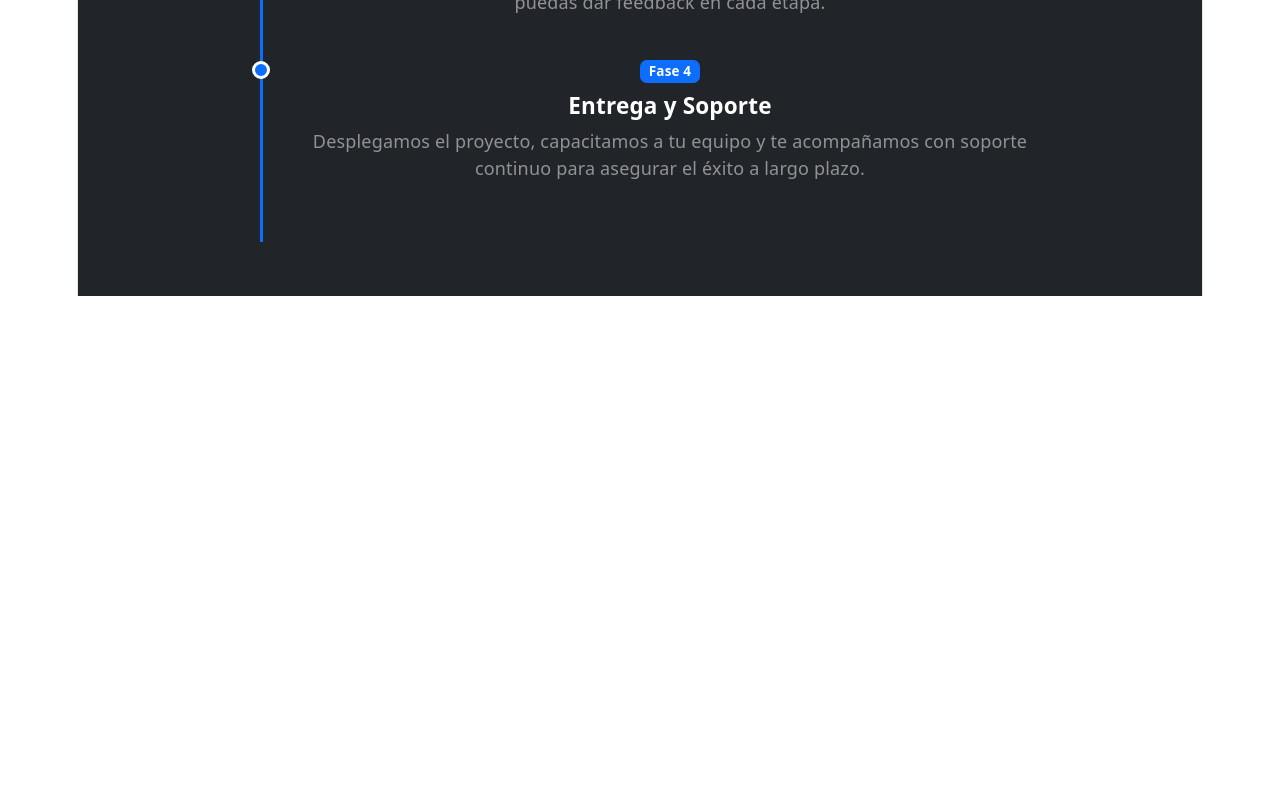
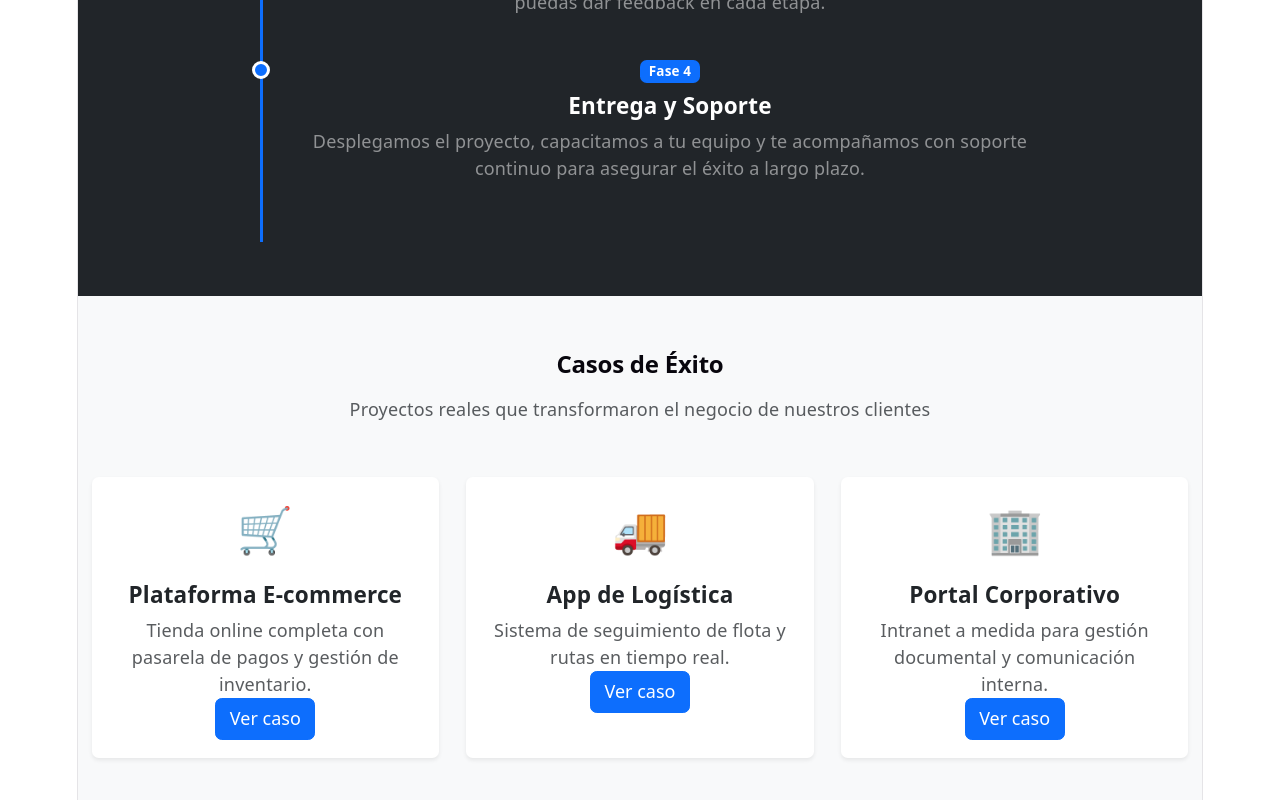
Before and after one commit to jeanperea1016/techsolve, a React (Vite) app: page / in a window 1280 px wide. Shown: the part 1935-2735 px from the top of the page. Before the commit the page ends 2231 px from the top, so only its background shows below. Built offline with nearby package versions, Linux system fonts and the light colour scheme.

Commit message:
Agregar seccion Casos de Estudio con cards y modales

```diff
--- a/src/App.jsx
+++ b/src/App.jsx
@@ -3,6 +3,7 @@ import Navbar from './components/Navbar'
 import Hero from './components/Hero'
 import Servicios from './components/Servicios'
 import Timeline from './components/Timeline'
+import CasosEstudio from './components/CasosEstudio'
 
 function App() {
   return (
@@ -11,7 +12,8 @@ function App() {
       <Hero />
       <Servicios />
       <Timeline />
-      {/* Aquí abajo irán: Casos, Contacto, Footer */}
+      <CasosEstudio />
+      {/* Aquí abajo irán: Contacto, Footer */}
     </div>
   )
 }
--- /dev/null
+++ b/src/components/CasosEstudio.jsx
@@ -0,0 +1,171 @@
+// src/components/CasosEstudio.jsx
+
+function CasosEstudio() {
+  return (
+    // id="casos" para el link del navbar. py-5 padding. Fondo claro (contrasta con Timeline oscuro).
+    <section id="casos" className="py-5 bg-light">
+      <div className="container">
+
+        <h2 className="text-center fw-bold mb-3">Casos de Éxito</h2>
+        <p className="text-center text-muted mb-5">
+          Proyectos reales que transformaron el negocio de nuestros clientes
+        </p>
+
+        {/* EL GRID DE BOOTSTRAP.
+            row = fila. g-4 = "gap" (espacio) entre columnas.
+            Dentro van 3 columnas. Las clases col explican el responsive:
+              col-12      -> en móvil (default), cada card ocupa el ancho completo (1 por fila)
+              col-md-4    -> desde el breakpoint md (tablet+), cada card ocupa 4/12 = 1/3
+                             (o sea, 3 cards por fila)
+            Esto es EXACTAMENTE el "grid system" que evalúa la rúbrica. */}
+        <div className="row g-4">
+
+          {/* ---------- CARD 1: E-commerce ---------- */}
+          <div className="col-12 col-md-4">
+            {/* card = tarjeta de Bootstrap. h-100 = altura 100% (todas las cards
+                de la fila quedan del mismo alto aunque tengan distinto texto).
+                shadow-sm = sombra sutil. border-0 = sin borde. */}
+            <div className="card h-100 shadow-sm border-0">
+              <div className="card-body">
+                {/* Ícono/emoji grande como imagen simbólica del caso */}
+                <div className="fs-1 mb-3">🛒</div>
+                <h5 className="card-title fw-bold">Plataforma E-commerce</h5>
+                <p className="card-text text-muted">
+                  Tienda online completa con pasarela de pagos y gestión de inventario.
+                </p>
+                {/* El botón que ABRE el modal.
+                    data-bs-toggle="modal" -> le dice a Bootstrap "esto abre un modal".
+                    data-bs-target="#modalCaso1" -> CUÁL modal (el del id modalCaso1). */}
+                <button
+                  className="btn btn-primary"
+                  data-bs-toggle="modal"
+                  data-bs-target="#modalCaso1"
+                >
+                  Ver caso
+                </button>
+              </div>
+            </div>
+          </div>
+
+          {/* ---------- CARD 2: App logística ---------- */}
+          <div className="col-12 col-md-4">
+            <div className="card h-100 shadow-sm border-0">
+              <div className="card-body">
+                <div className="fs-1 mb-3">🚚</div>
+                <h5 className="card-title fw-bold">App de Logística</h5>
+                <p className="card-text text-muted">
+                  Sistema de seguimiento de flota y rutas en tiempo real.
+                </p>
+                <button
+                  className="btn btn-primary"
+                  data-bs-toggle="modal"
+                  data-bs-target="#modalCaso2"
+                >
+                  Ver caso
+                </button>
+              </div>
+            </div>
+          </div>
+
+          {/* ---------- CARD 3: Portal corporativo ---------- */}
+          <div className="col-12 col-md-4">
+            <div className="card h-100 shadow-sm border-0">
+              <div className="card-body">
+                <div className="fs-1 mb-3">🏢</div>
+                <h5 className="card-title fw-bold">Portal Corporativo</h5>
+                <p className="card-text text-muted">
+                  Intranet a medida para gestión documental y comunicación interna.
+                </p>
+                <button
+                  className="btn btn-primary"
+                  data-bs-toggle="modal"
+                  data-bs-target="#modalCaso3"
+                >
+                  Ver caso
+                </button>
+              </div>
+            </div>
+          </div>
+
+        </div>
+      </div>
+
+      {/* ==================== LOS MODALES ====================
+          Van FUERA del grid pero DENTRO de la section.
+          Cada modal está oculto por defecto; aparece cuando su botón lo activa.
+          El id de cada modal coincide con el data-bs-target de su botón. */}
+
+      {/* ---------- MODAL 1: E-commerce ---------- */}
+      {/* class "modal fade" -> modal con transición suave. tabIndex y aria para accesibilidad. */}
+      <div className="modal fade" id="modalCaso1" tabIndex="-1" aria-hidden="true">
+        {/* modal-dialog centra y limita el ancho. modal-lg = modal grande. */}
+        <div className="modal-dialog modal-lg modal-dialog-centered">
+          <div className="modal-content">
+            {/* Cabecera del modal: título + botón X para cerrar */}
+            <div className="modal-header">
+              <h5 className="modal-title fw-bold">🛒 Plataforma E-commerce</h5>
+              {/* data-bs-dismiss="modal" -> este botón CIERRA el modal */}
+              <button type="button" className="btn-close" data-bs-dismiss="modal" aria-label="Cerrar"></button>
+            </div>
+            {/* Cuerpo: el detalle completo del caso */}
+            <div className="modal-body">
+              <p><strong>Cliente:</strong> Retail de moda con 3 tiendas físicas.</p>
+              <p><strong>Desafío:</strong> Necesitaban vender online sin perder el control del inventario compartido entre tiendas y web.</p>
+              <p><strong>Solución:</strong> Desarrollamos una tienda con sincronización de stock en tiempo real, pasarela de pagos local e integración con su sistema contable.</p>
+              <p className="mb-0"><strong>Resultado:</strong> +40% en ventas durante el primer trimestre y gestión unificada de inventario.</p>
+            </div>
+            {/* Pie: botón de cerrar */}
+            <div className="modal-footer">
+              <button type="button" className="btn btn-secondary" data-bs-dismiss="modal">Cerrar</button>
+            </div>
+          </div>
+        </div>
+      </div>
+
+      {/* ---------- MODAL 2: App logística ---------- */}
+      <div className="modal fade" id="modalCaso2" tabIndex="-1" aria-hidden="true">
+        <div className="modal-dialog modal-lg modal-dialog-centered">
+          <div className="modal-content">
+            <div className="modal-header">
+              <h5 className="modal-title fw-bold">🚚 App de Logística</h5>
+              <button type="button" className="btn-close" data-bs-dismiss="modal" aria-label="Cerrar"></button>
+            </div>
+            <div className="modal-body">
+              <p><strong>Cliente:</strong> Empresa de distribución con flota de 25 vehículos.</p>
+              <p><strong>Desafío:</strong> No tenían visibilidad de dónde estaban sus camiones ni de los tiempos de entrega.</p>
+              <p><strong>Solución:</strong> App móvil con geolocalización en tiempo real, optimización de rutas y notificaciones automáticas al cliente final.</p>
+              <p className="mb-0"><strong>Resultado:</strong> Reducción del 30% en tiempos de entrega y mejor satisfacción del cliente.</p>
+            </div>
+            <div className="modal-footer">
+              <button type="button" className="btn btn-secondary" data-bs-dismiss="modal">Cerrar</button>
+            </div>
+          </div>
+        </div>
+      </div>
+
+      {/* ---------- MODAL 3: Portal corporativo ---------- */}
+      <div className="modal fade" id="modalCaso3" tabIndex="-1" aria-hidden="true">
+        <div className="modal-dialog modal-lg modal-dialog-centered">
+          <div className="modal-content">
+            <div className="modal-header">
+              <h5 className="modal-title fw-bold">🏢 Portal Corporativo</h5>
+              <button type="button" className="btn-close" data-bs-dismiss="modal" aria-label="Cerrar"></button>
+            </div>
+            <div className="modal-body">
+              <p><strong>Cliente:</strong> Empresa de servicios con 200 empleados.</p>
+              <p><strong>Desafío:</strong> La información interna estaba dispersa en correos y carpetas, sin un punto central.</p>
+              <p><strong>Solución:</strong> Intranet con gestión documental, directorio de personal, noticias internas y control de accesos por rol.</p>
+              <p className="mb-0"><strong>Resultado:</strong> Comunicación interna centralizada y 50% menos tiempo buscando documentos.</p>
+            </div>
+            <div className="modal-footer">
+              <button type="button" className="btn btn-secondary" data-bs-dismiss="modal">Cerrar</button>
+            </div>
+          </div>
+        </div>
+      </div>
+
+    </section>
+  )
+}
+
+export default CasosEstudio
```
